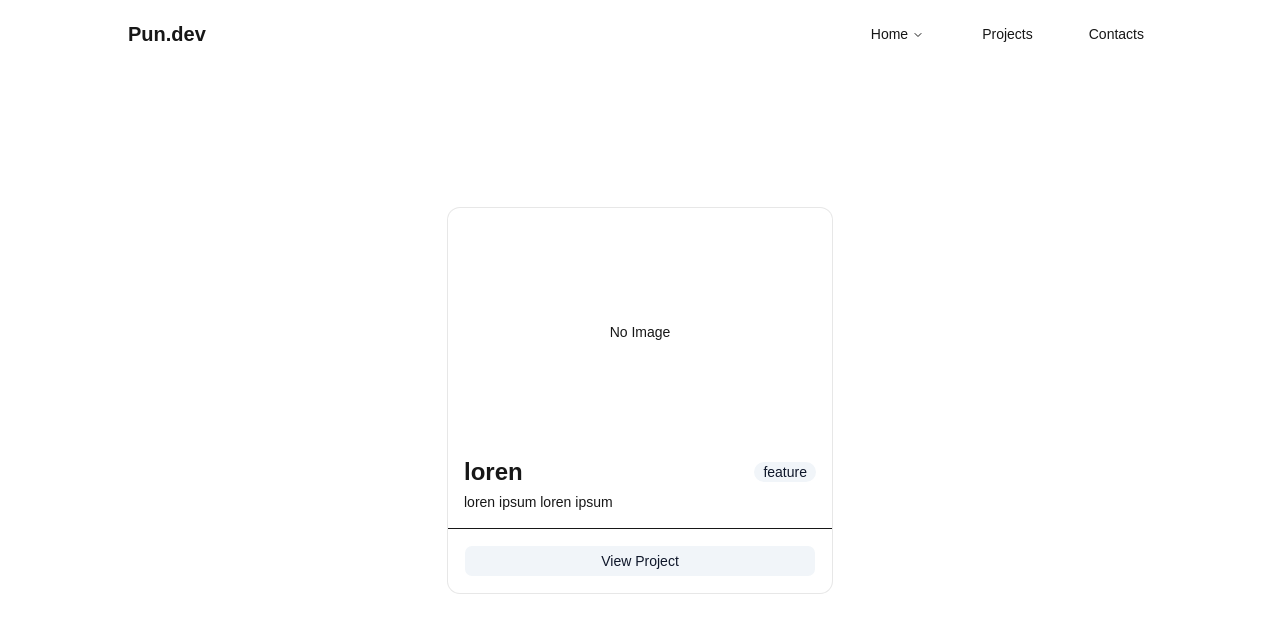
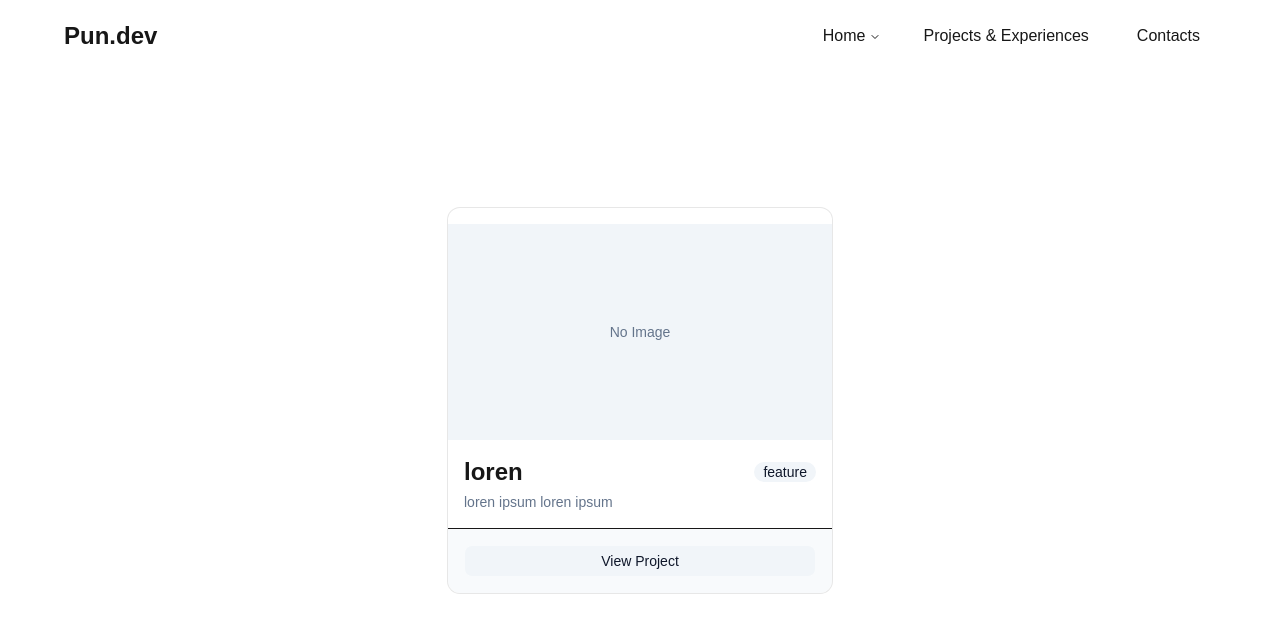
Before and after one commit to Punnawithsut/Portfolio, a Next.js app: page /test in a window 1280 px wide. Shown: the top 632 px of the page. Built offline with nearby package versions, Linux system fonts and the light colour scheme.

Commit message:
fix: add correct style for radix ui

```diff
--- a/app/globals.css
+++ b/app/globals.css
@@ -1,13 +1,54 @@
 @import "tailwindcss";
+@source "../components/**/*.{js,ts,jsx,tsx}";
+@source "../**/*.{js,ts,jsx,tsx}";
 
 :root {
   --background: #ffffff;
   --foreground: #171717;
-
   --primary: #2563eb;
   --primary-foreground: #ffffff;
   --secondary: #f1f5f9;
   --secondary-foreground: #0f172a;
+
+  --muted: #f1f5f9;
+  --muted-foreground: #64748b;
+  --popover: #ffffff;
+  --popover-foreground: #171717;
+  --card: #ffffff;
+  --card-foreground: #171717;
+  --border: #e2e8f0;
+  --input: #e2e8f0;
+  --ring: #2563eb;
+  --accent: #f1f5f9;
+  --accent-foreground: #0f172a;
+  --destructive: #ef4444;
+  --destructive-foreground: #ffffff;
+  --radius: 0.5rem;
+}
+
+@media (prefers-color-scheme: dark) {
+  :root {
+    --background: #0a0a0a;
+    --foreground: #ededed;
+    --primary: #3b82f6;
+    --primary-foreground: #ffffff;
+    --secondary: #1e293b;
+    --secondary-foreground: #f8fafc;
+
+    --muted: #1e293b;
+    --muted-foreground: #94a3b8;
+    --popover: #0a0a0a;
+    --popover-foreground: #ededed;
+    --card: #0a0a0a;
+    --card-foreground: #ededed;
+    --border: #1e293b;
+    --input: #1e293b;
+    --ring: #3b82f6;
+    --accent: #1e293b;
+    --accent-foreground: #f8fafc;
+    --destructive: #7f1d1d;
+    --destructive-foreground: #ffffff;
+  }
 }
 
 @theme inline {
@@ -24,6 +65,20 @@
 
   --animate-in: in 0.2s ease-out;
   --animate-out: out 0.2s ease-in;
+
+  --color-muted: var(--muted);
+  --color-muted-foreground: var(--muted-foreground);
+  --color-popover: var(--popover);
+  --color-popover-foreground: var(--popover-foreground);
+  --color-card: var(--card);
+  --color-card-foreground: var(--card-foreground);
+  --color-border: var(--border);
+  --color-input: var(--input);
+  --color-ring: var(--ring);
+  --color-accent: var(--accent);
+  --color-accent-foreground: var(--accent-foreground);
+  --color-destructive: var(--destructive);
+  --color-destructive-foreground: var(--destructive-foreground);
 
   @keyframes in {
     from { opacity: 0; transform: scale(0.95); }
--- a/components/Navbar.tsx
+++ b/components/Navbar.tsx
@@ -21,7 +21,7 @@ function ListItem({
       <NavigationMenuLink asChild>
         <Link
             href={href}
-            className="block select-none rounded-md p-3 leading-none no-underline outline-none transition-colors hover:bg-secondary hover:text-secondary-foreground focus:bg-secondary focus:text-secondary-foreground"
+            className="block select-none rounded-md p-3 leading-none no-underline outline-none transition-colors hover:bg-secondary hover:text-secondary-foreground focus:bg-secondary focus:text-secondary-foreground cursor-pointer"
         >
           <div className="flex flex-col gap-1 text-sm transition hover:bg-grey">
             <div className="leading-none font-extrabold mb-1">{title}</div>
@@ -36,40 +36,34 @@ function ListItem({
 export function NavigationBar() {
     return (
         <header className="fixed top-0 left-0 z-50 w-full mt-4 px-6">
-            <div className="flex items-center justify-between mx-auto max-w-5xl">
-                <div className="text-xl font-bold">
+            <div className="flex w-full items-center justify-between">
+                <div className="text-2xl font-bold ml-10">
                     Pun.dev
                 </div>
+
+                <div className="flex items-center gap-4 mr-10">
                     <NavigationMenu delayDuration={0}>
-                    <NavigationMenuList className="gap-10">
+                        <NavigationMenuList>
                             <NavigationMenuItem>
-                            <NavigationMenuTrigger>Home</NavigationMenuTrigger>
+                                <NavigationMenuTrigger className="text-0.75xl">Home</NavigationMenuTrigger>
                                 <NavigationMenuContent>
-                                <ul className="w-66">
-                                    <ListItem href="/" title="Introduction">
-                                        placeholder
-                                    </ListItem>
-                                    <ListItem href="/skills" title="My Skills">
-                                        placeholder
-                                    </ListItem>
-                                    <ListItem href="/contribution" title="My Contribution">
-                                        placeholder
-                                    </ListItem>
+                                    <ul className="w-66 p-1">
+                                        <ListItem href="/" title="Introduction">placeholder</ListItem>
+                                        <ListItem href="/skills" title="My Skills">placeholder</ListItem>
+                                        <ListItem href="/contribution" title="My Contribution">placeholder</ListItem>
                                     </ul>
                                 </NavigationMenuContent>
                             </NavigationMenuItem>
-                        <NavigationMenuItem>
-                            <NavigationMenuLink asChild>
-                                <Link href="my-projects">Projects</Link>
-                            </NavigationMenuLink>
-                        </NavigationMenuItem>
-                        <NavigationMenuItem>
-                            <NavigationMenuLink asChild>
-                                <Link href="my-projects">Contacts</Link>
-                            </NavigationMenuLink>
-                        </NavigationMenuItem>
                         </NavigationMenuList>
                     </NavigationMenu>
+
+                    <Link href="/my-projects" className="text-0.75xl font-medium transition-colors hover:bg-secondary px-4 py-2 rounded-lg">
+                        Projects & Experiences
+                    </Link>
+                    <Link href="/contacts" className="text-0.75xl font-medium transition-colors hover:bg-secondary px-4 py-2 rounded-lg">
+                        Contacts
+                    </Link>
+                </div>
             </div>
         </header>
     );
```
Lines whose indentation alone changed are shown as unchanged.
